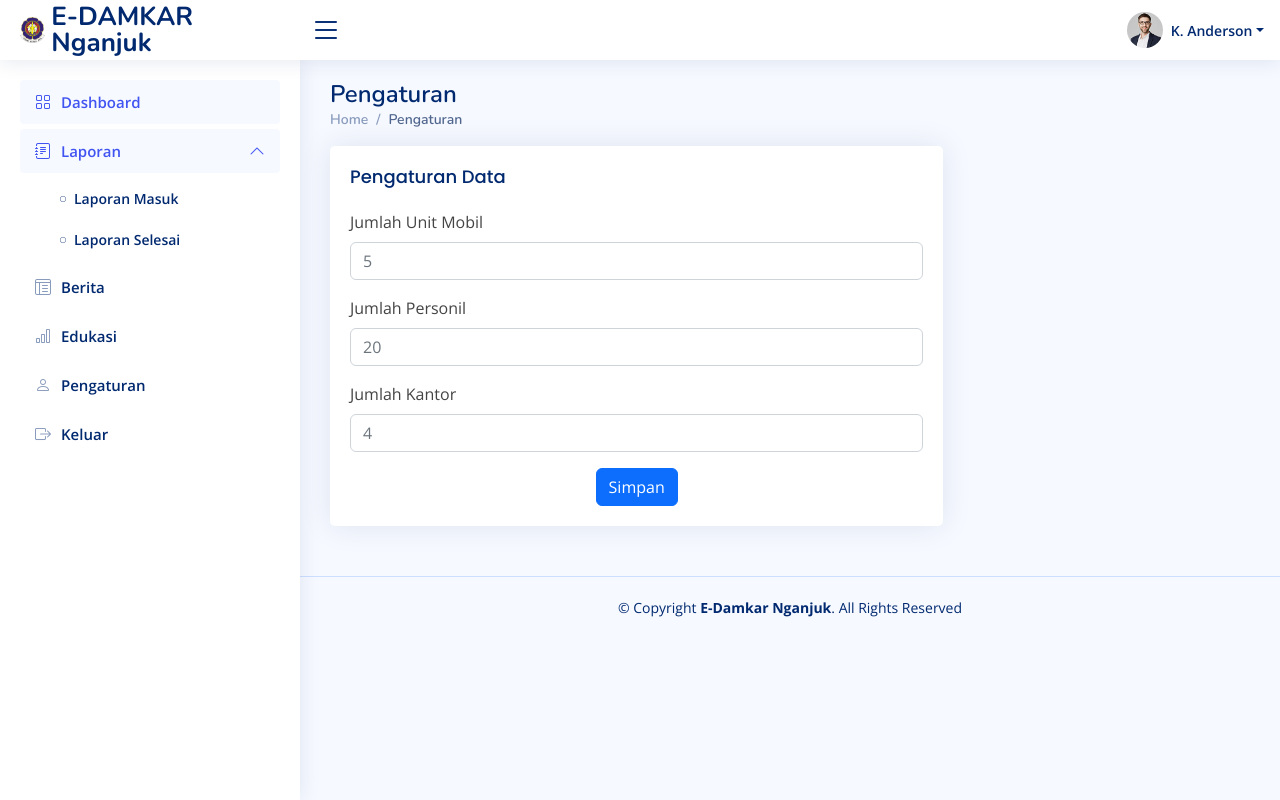
After one commit to fikrilal/E-Damkar-Admin-Website, a Laravel app: page /pengaturan in a window 1280 px wide. The commit adds this page. Run offline with Laravel 10, Linux system fonts and the light colour scheme; some libraries are stand-ins or nearby versions.

Commit message:
membuat halaman pengaturan

```diff
--- /dev/null
+++ b/app/Http/Controllers/backend/PengaturanController.php
@@ -0,0 +1,14 @@
+<?php
+
+namespace App\Http\Controllers\Backend;
+
+use Illuminate\Http\Request;
+use App\Http\Controllers\Controller;
+
+class PengaturanController extends Controller
+{
+    public function index() {
+        return view('backend.pengaturan');
+    }
+
+}
--- a/resources/views/backend/dashboard.blade.php
+++ b/resources/views/backend/dashboard.blade.php
@@ -7,7 +7,7 @@
       <h1>Dashboard</h1>
       <nav>
         <ol class="breadcrumb">
-          <li class="breadcrumb-item"><a href="index.html">Home</a></li>
+          <li class="breadcrumb-item"><a href="">Home</a></li>
           <li class="breadcrumb-item active">Dashboard</li>
         </ol>
       </nav>
--- a/resources/views/backend/laporan.blade.php
+++ b/resources/views/backend/laporan.blade.php
@@ -7,7 +7,7 @@
       <h1>Laporan</h1>
       <nav>
         <ol class="breadcrumb">
-          <li class="breadcrumb-item"><a href="index.html">Home</a></li>
+          <li class="breadcrumb-item"><a href="">Home</a></li>
           <li class="breadcrumb-item active">Laporan</li>
         </ol>
       </nav>
--- a/resources/views/backend/laporanmasuk.blade.php
+++ b/resources/views/backend/laporanmasuk.blade.php
@@ -7,7 +7,7 @@
       <h1>Laporan</h1>
       <nav>
         <ol class="breadcrumb">
-          <li class="breadcrumb-item"><a href="index.html">Home</a></li>
+          <li class="breadcrumb-item"><a href="">Home</a></li>
           <li class="breadcrumb-item active">Laporan</li>
         </ol>
       </nav>
--- a/resources/views/backend/layouts/sidebar.blade.php
+++ b/resources/views/backend/layouts/sidebar.blade.php
@@ -41,7 +41,7 @@
   </li><!-- End Charts Nav -->
 
   <li class="nav-item">
-    <a class="nav-link collapsed" href="#">
+    <a class="nav-link collapsed" href="/pengaturan">
       <i class="bi bi-person"></i>
       <span>Pengaturan</span>
     </a>
--- /dev/null
+++ b/resources/views/backend/pengaturan.blade.php
@@ -0,0 +1,49 @@
+@extends('backend/layouts.template')
+@section('content')
+
+<main id="main" class="main">
+
+    <div class="pagetitle">
+      <h1>Pengaturan</h1>
+      <nav>
+        <ol class="breadcrumb">
+          <li class="breadcrumb-item"><a href="">Home</a></li>
+          <li class="breadcrumb-item active">Pengaturan</li>
+        </ol>
+      </nav>
+    </div><!-- End Page Title -->
+
+    <section class="section">
+    <div class="col-lg-8">
+
+<div class="card">
+  <div class="card-body">
+    <h5 class="card-title">Pengaturan Data</h5>
+
+    <!-- Vertical Form -->
+    <form class="row g-3">
+      <div class="col-12">
+        <label for="inputNanme4" class="form-label">Jumlah Unit Mobil</label>
+        <input type="text" class="form-control" placeholder="5" id="inputNanme4">
+      </div>
+      <div class="col-12">
+        <label for="inputEmail4" class="form-label">Jumlah Personil</label>
+        <input type="text" class="form-control" placeholder="20" id="inputEmail4">
+      </div>
+      <div class="col-12">
+        <label for="inputPassword4" class="form-label">Jumlah Kantor</label>
+        <input type="text" class="form-control" placeholder="4" id="inputPassword4">
+      </div>
+
+      <div class="text-center">
+        <button type="submit" class="btn btn-primary">Simpan</button>
+      </div>
+    </form><!-- Vertical Form -->
+
+  </div>
+</div>
+    </section>
+
+  </main><!-- End #main -->
+
+  @endsection
--- a/routes/web.php
+++ b/routes/web.php
@@ -35,6 +35,11 @@ Route::group(['namespace' => 'App\Http\Controllers\Backend'], function() {
     Route::resource('laporanmasuk', 'LaporanMasukController');
 });
 
+Route::group(['namespace' => 'App\Http\Controllers\Backend'], function() {
+    Route::resource('pengaturan', 'PengaturanController');
+});
+
+
 // Route::get('/user', [ManagementUserController::class, 'index']);
 // Route::get('/user/create', [ManagementUserController::class, 'create']);
 // Route::get('/user/store', [ManagementUserController::class, 'store']);
```
